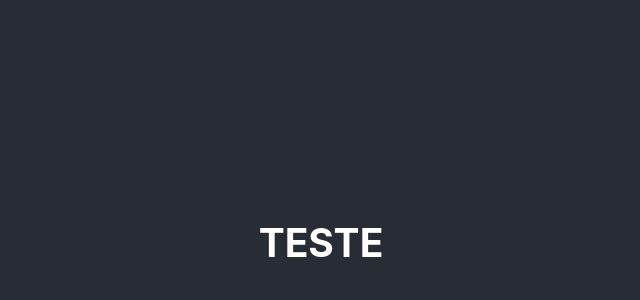
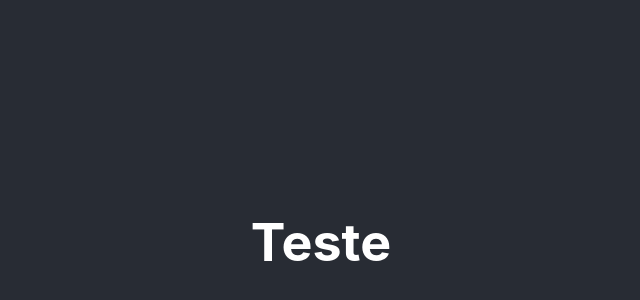
Before and after one commit to lucasfalm/react-training, a React (Create React App) app in the folder todo-app/client-side/: page / in a window 1280 px wide. Shown: the part 158-458 px from the top of the page, without its empty margins (319-959 px from the left). Built offline with nearby package versions, Linux system fonts and the light colour scheme.

Commit message:
start configuring Todo class

```diff
--- a/todo-app/client-side/src/App.js
+++ b/todo-app/client-side/src/App.js
@@ -1,11 +1,12 @@
 import React from 'react';
 import './App.css';
+import Todo from './todo/todo'
 
 function App() {
   return (
     <div className="App">
       <header className="App-header">
-        <h2> TESTE </h2>
+        <Todo />
       </header>
     </div>
   );
--- /dev/null
+++ b/todo-app/client-side/src/todo/todo.jsx
@@ -0,0 +1,13 @@
+import React, { Component } from 'react'
+
+export default class Todo extends Component {
+
+    render() {
+
+        return (
+            <div>
+                <h1> Teste </h1>
+            </div>
+        )
+    }
+}
```
